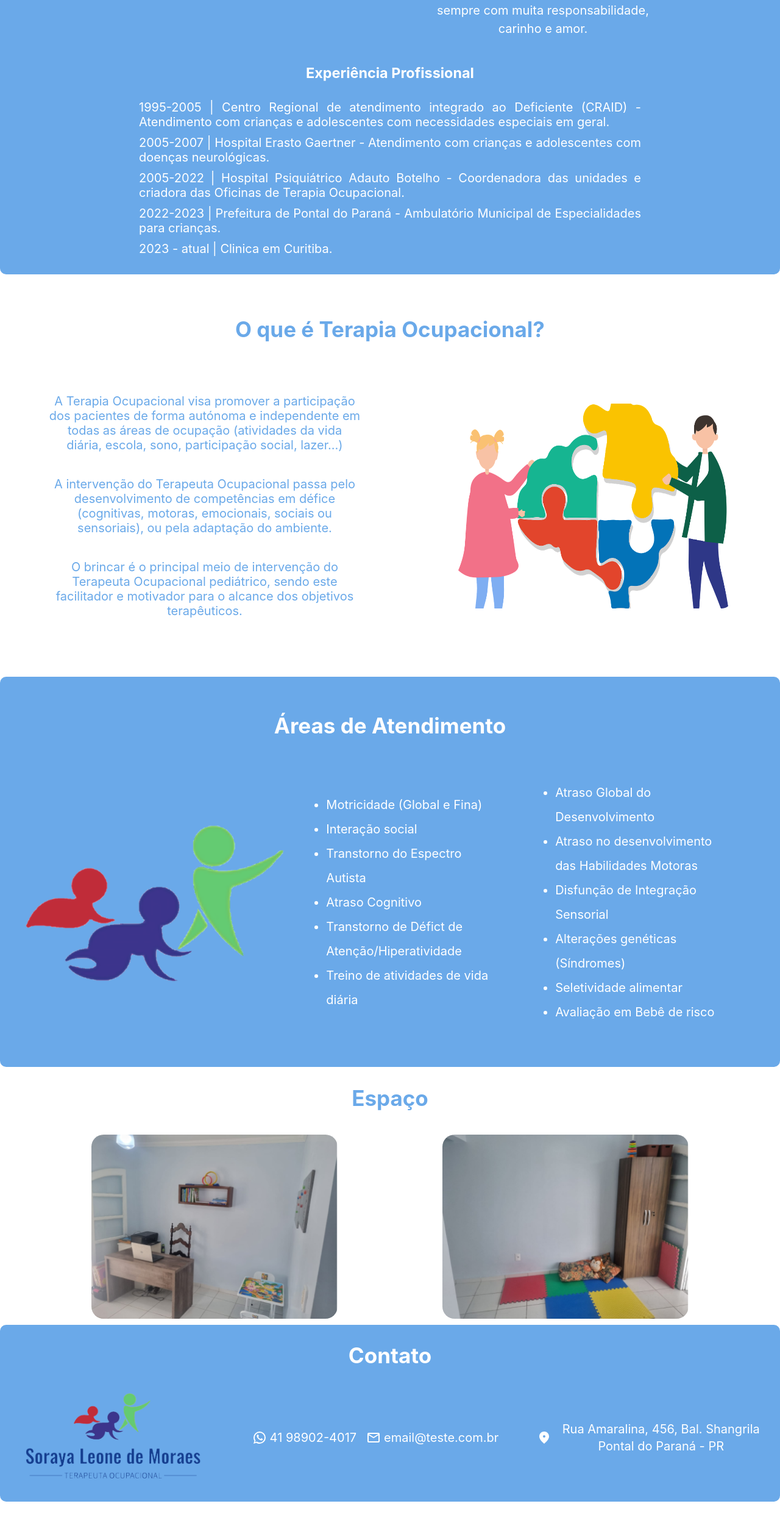
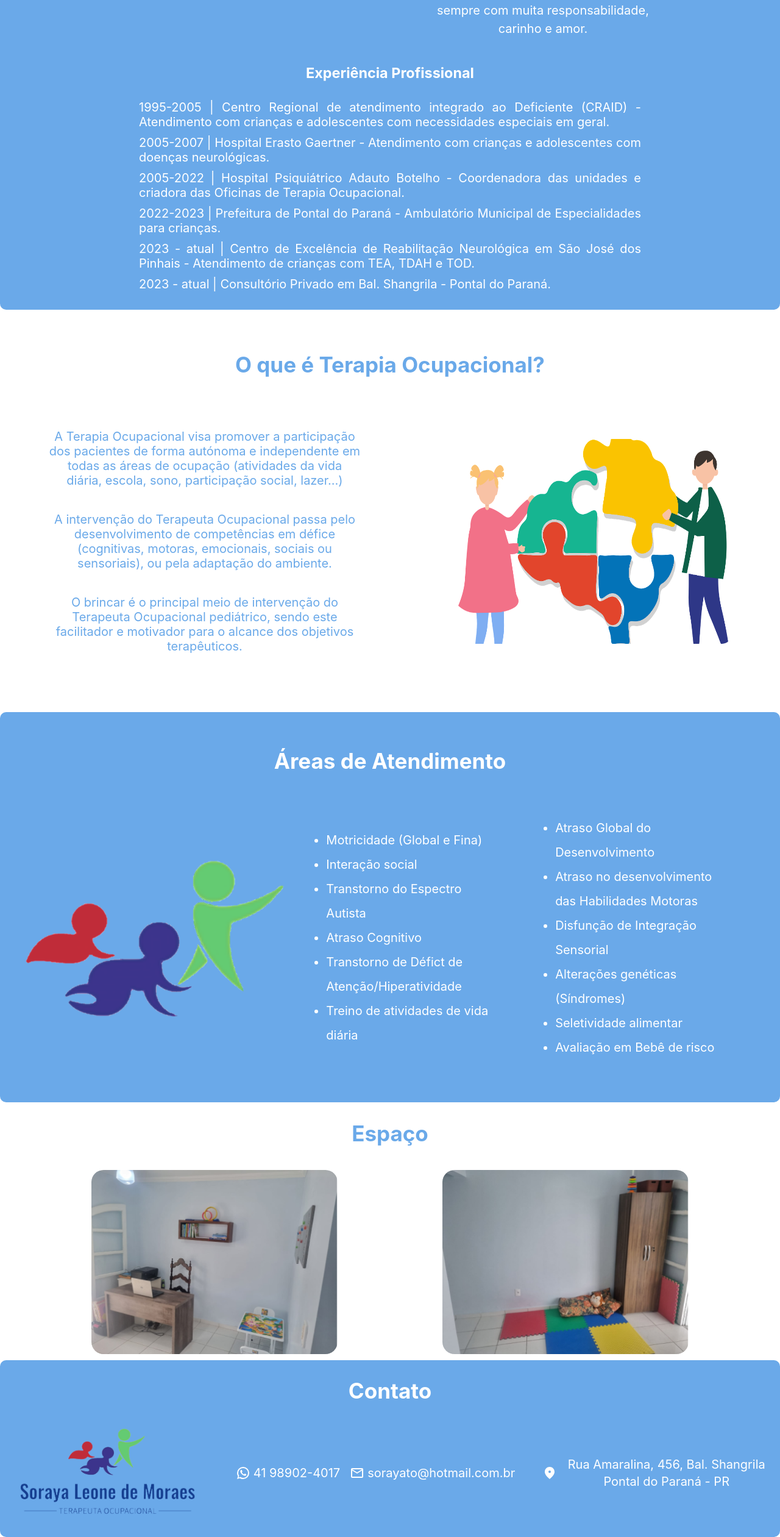
Before and after one commit to RonnySk/sorayaTo_web_page, a React (Create React App) app: page / in a window 1280 px wide. Shown: the part 1469-3990 px from the top of the page at 61% size. Before the commit the page ends 3932 px from the top, so only its background shows below. Built offline with nearby package versions, Linux system fonts and the light colour scheme.

Commit message:
update aboutMe and email on footer

```diff
--- a/src/components/AboutMe.jsx
+++ b/src/components/AboutMe.jsx
@@ -21,7 +21,7 @@ export default function AboutMe() {
             especializado na área de Transtorno do Espectro Autista (TEA).{" "}
             <br></br>A minha última especialização foi “Intervenção de Terapia
             Ocupacional aplicada a criança e adolescente com TEA”, atualmente
-            realizo muitos cursos na área como “Estratégias da Analise do
+            participo de muitos cursos na área como “Estratégias da Analise do
             Comportamento Aplicada para pessoas com TEA”, “Treinamento de
             intervenção Baseada no modelo Denver de intervenção precoce para
             crianças com TEA”, “Integração sensorial no TEA” e “Intervenção e
@@ -50,18 +50,15 @@ export default function AboutMe() {
             2022-2023 | Prefeitura de Pontal do Paraná - Ambulatório Municipal
             de Especialidades para crianças.
           </li>
-          <li>2023 - atual | Clinica em Curitiba.</li>
+          <li>
+            2023 - atual | Centro de Excelência de Reabilitação Neurológica em
+            São José dos Pinhais - Atendimento de crianças com TEA, TDAH e TOD.
+          </li>
+          <li>
+            2023 - atual | Consultório Privado em Bal. Shangrila - Pontal do
+            Paraná.
+          </li>
         </ul>
-        {/* <p>
-            Trabalhei por 10 anos no Centro Regional de atendimento integrado ao
-            Deficiente (CRAID) com crianças e adolescentes com necessidades
-            especiais em geral; 2 anos no Hospital Erasto Gaertner com crianças
-            e adolescentes com doenças neurológicas; 17 anos no Hospital
-            Psiquiátrico Adauto Botelho, onde fui coordenadora das unidades e
-            criadora das Oficinas de Terapia Ocupacional; e por ultimo trabalhei
-            1 ano na Prefeitura de Pontal do Paraná no Ambulatório Municipal de
-            Especialidades para crianças.
-          </p> */}
       </div>
     </div>
   );
--- a/src/components/Footer.jsx
+++ b/src/components/Footer.jsx
@@ -15,7 +15,7 @@ export default function Footer() {
             <WhatsAppIcon />
             <p>41 98902-4017</p>
             <MailOutlineIcon sx={{ ml: 2 }} />
-            <p>email@teste.com.br</p>
+            <p>sorayato@hotmail.com.br</p>
           </div>
         </div>
         <div className="adress">
```
